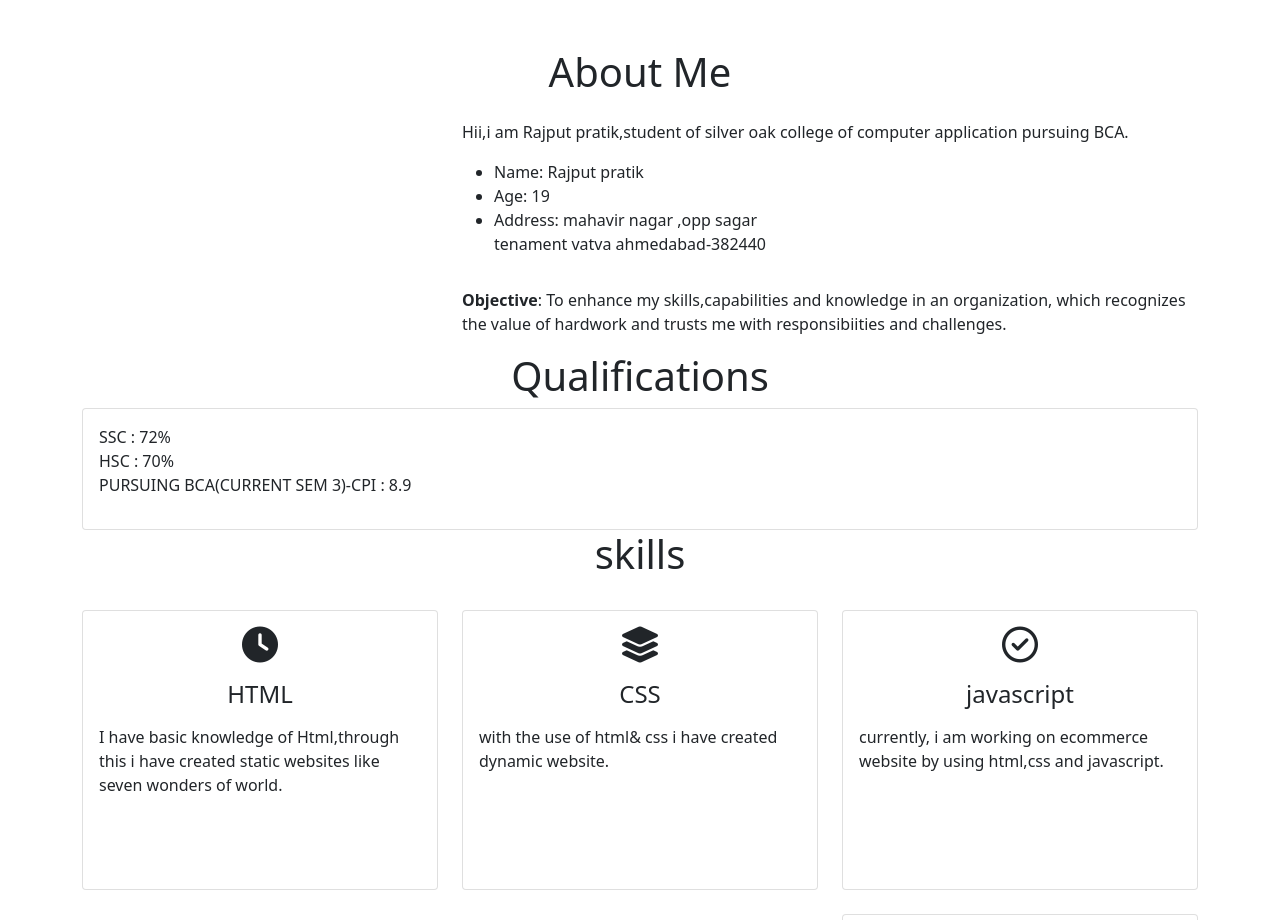
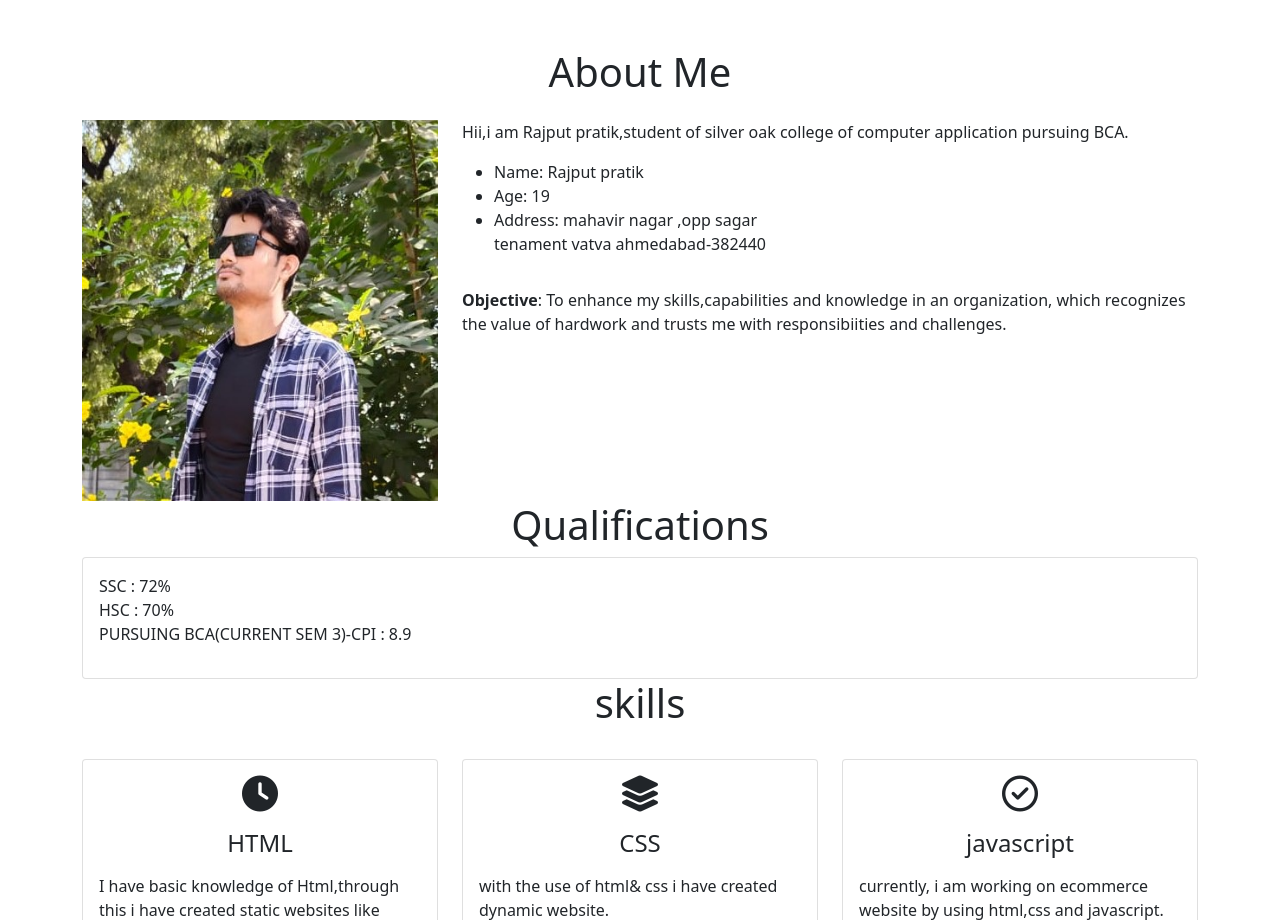
Before and after one commit to Pratik818/portfolio-, a plain HTML site: page index.html in a window 1280 px wide. Shown: the part 800-1720 px from the top of the page. Drawn offline with nearby package versions, Linux system fonts and the light colour scheme; files whose address does not match are found by name.

Commit message:
Update index.html

```diff
--- a/index.html
+++ b/index.html
@@ -62,7 +62,7 @@
             <h1 class="text-center">About Me</h1>
             <div class="row mt-4">
                 <div class="col-lg-4">
-                    <img src="images/img1.jpg" class="imageAboutPage" alt="">
+                    <img src="img1.jpg" class="imageAboutPage" alt="">
                 </div>
 
                 <div class="col-lg-8">
```
